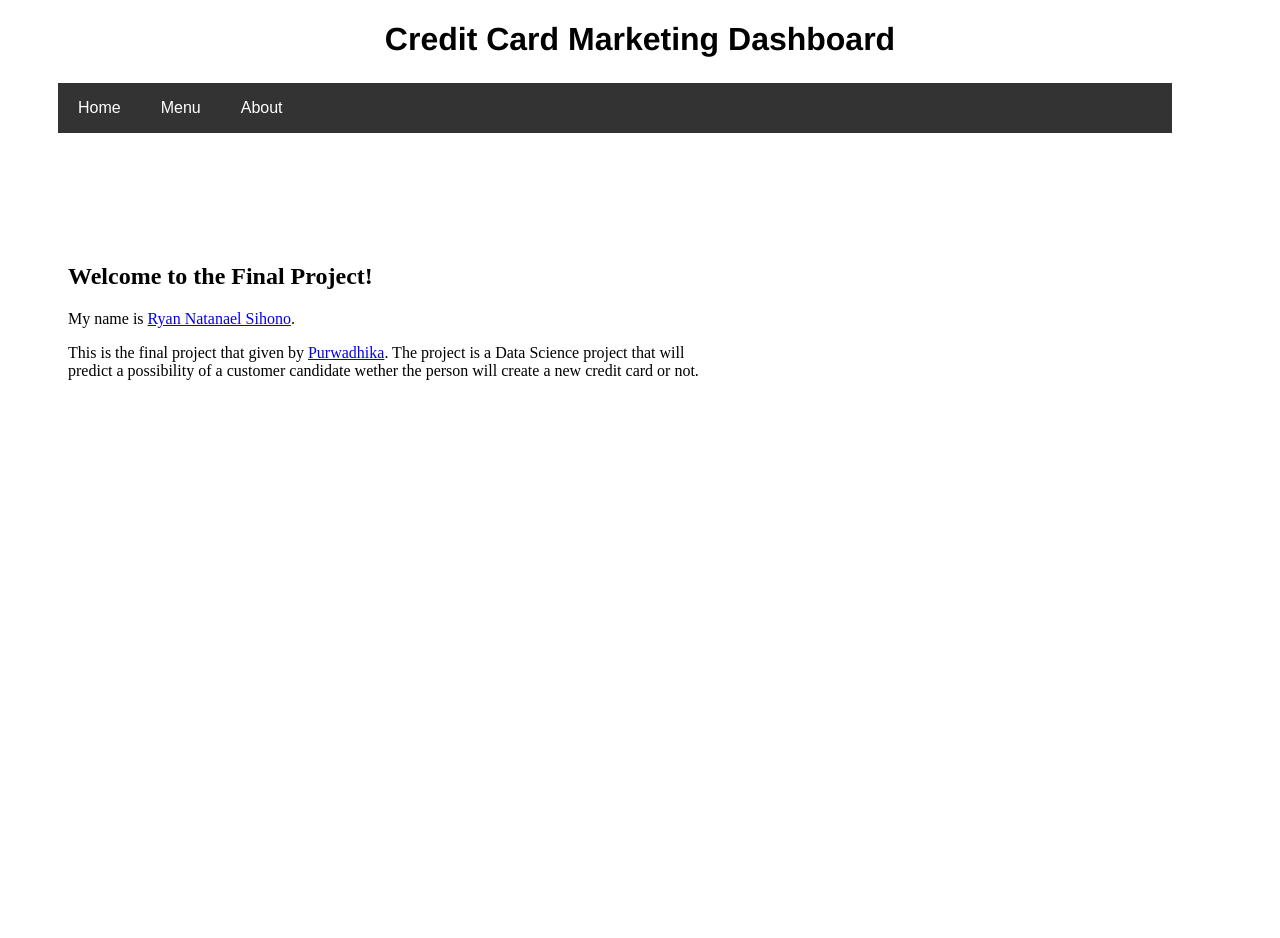
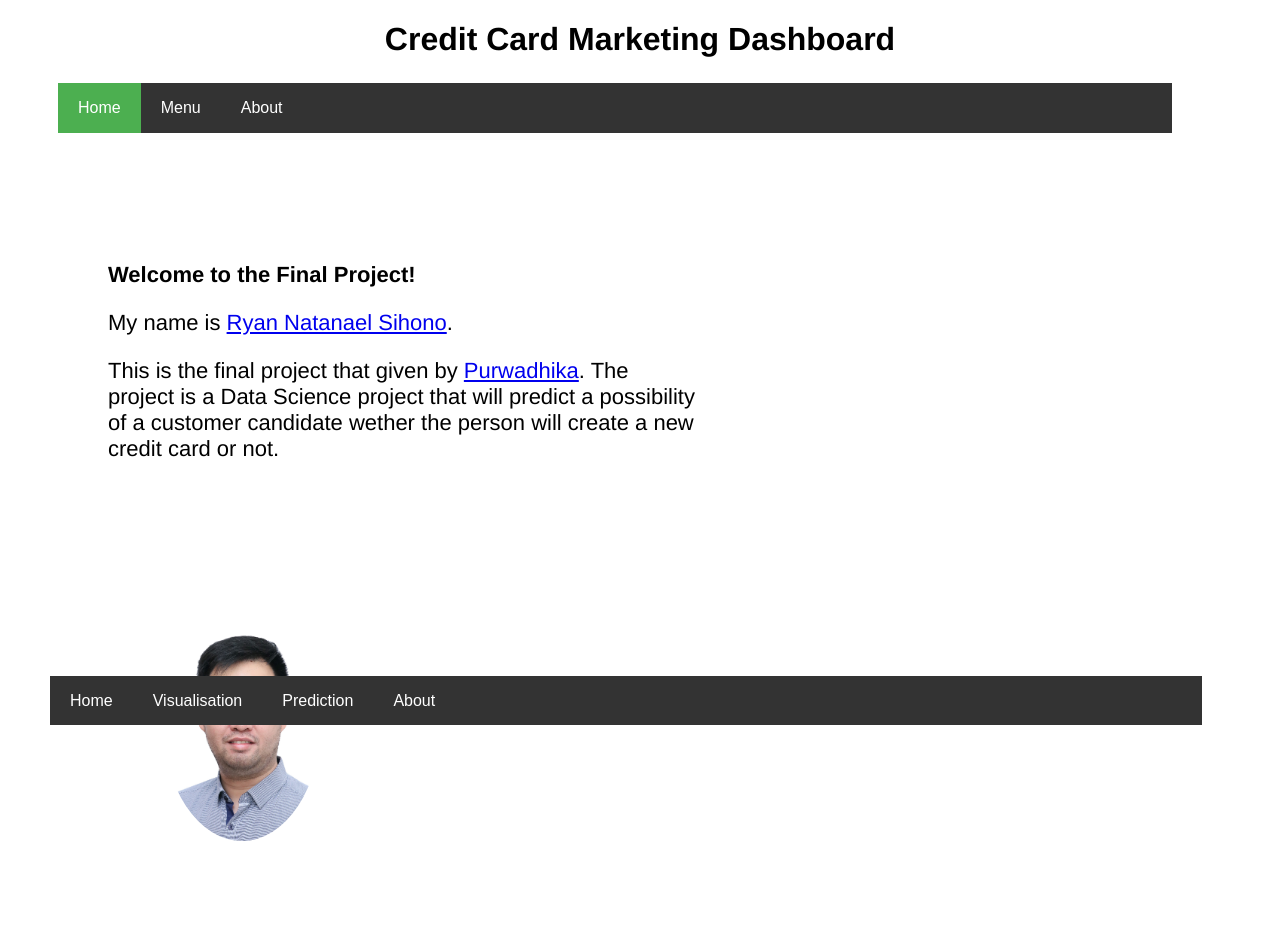
Before and after one commit to x-conx/Purwadhika_Projct_Finale, a Flask app: page /Home-CreditCard-Prediction in a window 1280 px wide. Before the commit the page ends 380 px from the top, so only its background shows below. Run offline with Flask 2, Linux system fonts and the light colour scheme; parts of the project's set-up code (start-up, migrations or seed data) failed here and were passed over; some libraries are stand-ins or nearby versions.

Commit message:
hopefully no more change

```diff
--- a/templates/Home.html
+++ b/templates/Home.html
@@ -4,9 +4,6 @@
     <meta charset="UTF-8">
     <meta name="viewport" content="width=device-width, initial-scale=1.0">
     <title>Credit Card Marketing Prediction</title>
-    <!-- <link rel="stylesheet" href="https://stackpath.bootstrapcdn.com/bootstrap/4.4.1/css/bootstrap.min.css" integrity="sha384-Vkoo8x4CGsO3+Hhxv8T/Q5PaXtkKtu6ug5TOeNV6gBiFeWPGFN9MuhOf23Q9Ifjh" crossorigin="anonymous"> -->
-    <!-- <script src="https://cdn.plot.ly/plotly-latest.min.js"></script>
-    <script src="https://cdnjs.cloudflare.com/ajax/libs/d3/3.5.6/d3.min.js"></script> -->
     <style>
         .item-h1 {
           border: 2px solid black;
@@ -24,9 +21,25 @@
           background-color: #333;
           font-family: Arial, Helvetica, sans-serif;
           margin: 25px 100px 75px 50px;
-
         }
-
+        /* Place the navbar at the bottom of the page, and make it stick */
+        .navbar b{background-color: #333;position: fixed;overflow: hidden;
+        bottom: 0px;font-family: Arial, Helvetica, sans-serif;width: 100%;}
+        /* Style the links inside the navigation bar */
+        .navbar a {
+          float: left;
+          display: block;
+          color: #f2f2f2;
+          text-align: center;
+          padding: 14px 16px;
+          text-decoration: none;
+          font-size: 17px;
+        }
+        /* Add a color to the active/current link */
+        .navbar a.active {
+          background-color: #4CAF50;
+          color: white;
+        }
         .column {
           float: left;
           padding: 10px;
@@ -64,12 +77,15 @@
           text-align:center!important;
           font-family: Helvetica, sans-serif;
         }
+        .text{
+          font-family: Helvetica, sans-serif;
+          margin-left: 40px;
+          font-size: 22px;
+        }
         .dropdown {
           float: left;
           overflow: hidden;
-
         }
-
         .dropdown .dropbtn {
           cursor: pointer;
           font-size: 16px;
@@ -81,11 +97,9 @@
           font-family: inherit;
           margin: 0;
         }
-
         .navbar a:hover, .dropdown:hover .dropbtn, .dropbtn:focus {
           background-color: red;
         }
-
         .dropdown-content {
           display: none;
           position: absolute;
@@ -107,18 +121,35 @@
         .dropdown-content a:hover {
           background-color: #ddd;
         }
-
+        .img {
+          border-radius: 50%;
+          margin-left: 30%;
+        }
         .show {
           display: block;
         }
-
+        .footer {
+          position: fixed;
+          left: 0;
+          bottom: 0;
+          width: 90%;
+          background-color:#333;
+          color: white;
+          text-align: left;
+          margin: 25px 100px 75px 50px;
+          height: 49px;
+          font-family: Arial, Helvetica, sans-serif;
+          font-size: 30px;
+        }
     </style>
 </head>
 <body>
+
     <h1 class="text-center my-3">Credit Card Marketing Dashboard</h1>
 
+
     <div class="navbar">
-      <a href="/Home-CreditCard-Prediction">Home</a>
+      <a href="/Home-CreditCard-Prediction" class="active">Home</a>
       <div class="dropdown">
       <button class="dropbtn" onmouseover="myFunction()">Menu
           <!-- <i class="fa fa-caret-down"></i> -->
@@ -154,13 +185,24 @@
 
     <div class="row">
       <div class="column middle">
-        <h2>Welcome to the Final Project!</h2>
-        <p>My name is <a href="https://www.linkedin.com/in/ryan-natanael-sihono-160216118">Ryan Natanael Sihono</a>.</p>
-        <p>This is the final project that given by <a href="https://www.purwadhika.com/">Purwadhika</a>.
+        <h2 class="text">Welcome to the Final Project!</h2>
+
+        <p class="text">My name is <a href="https://www.linkedin.com/in/ryan-natanael-sihono-160216118">Ryan Natanael Sihono</a>.</p>
+        <p class="text">This is the final project that given by <a href="https://www.purwadhika.com/">Purwadhika</a>.
         The project is a Data Science project that will predict a possibility of a customer candidate wether the person will create a new credit card or not.</p>
       </div>
-      <div class="column side"></div>
+      <div class="column side">
+        <img class="img" src="http://localhost:4000/gallery/me.jpg" width="50%" alt="Avatar">
+      </div>
     </div>
 
+
+
+<div class="footer navbar a">
+  <a href="/Home-CreditCard-Prediction" class="">Home</a>
+  <a href="/Visualisation">Visualisation</a>
+  <a href="/">Prediction</a>
+  <a href="/About">About</a>
+</div>
 </body>
 </html>
```
Also changed, not shown: templates/about.html (+30 -10 lines), templates/prediction result.html (+34 -5 lines), templates/prediction.html (+25 -2 lines), templates/visual.html (+35 -6 lines), gallery/me.jpg (added). Lines whose indentation alone changed are shown as unchanged.
